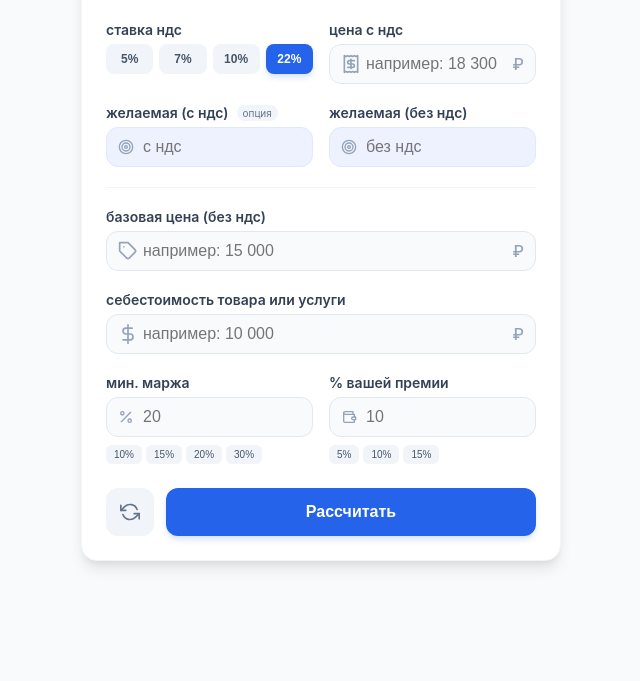
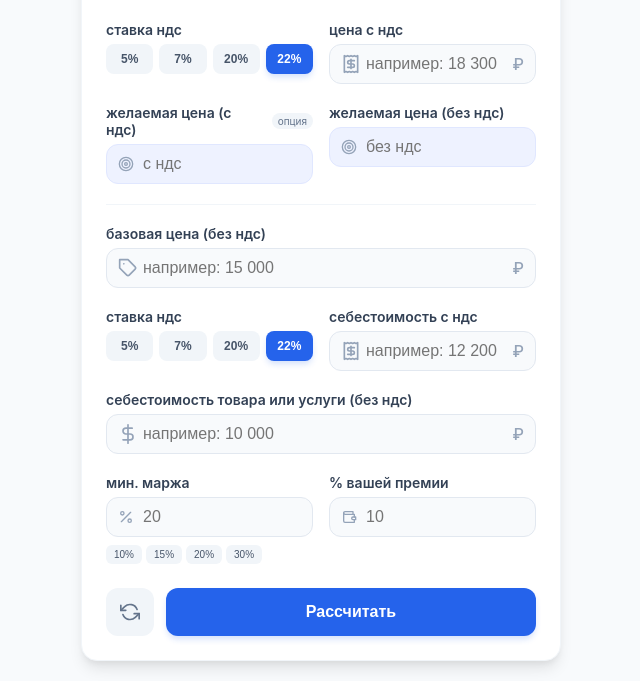
Before and after one commit to ryaboginasvr-cpu/calc-skidki, a plain HTML site: page index.html in a window 1280 px wide. Both pictures are taken after a click on the button "очистить форму". Shown: the part 161-842 px from the top of the page, without its empty margins (319-959 px from the left). Before the commit the page ends 800 px from the top, so only its background shows below. Drawn offline with Linux system fonts and the light colour scheme.

Commit message:
Enhance VAT handling and input field attributes
Updated button styles to use !important for background colors and added autocomplete attributes to input fields. Modified VAT rate buttons and added functionality for cost calculations with VAT.

```diff
--- a/index.html
+++ b/index.html
@@ -156,7 +156,7 @@
     .rate-btn {
       flex: 1;
       padding: 8px 0;
-      background: var(--slate-100);
+      background: var(--slate-100) !important;
       border: none;
       border-radius: 8px;
       font-size: 12px;
@@ -167,7 +167,7 @@
     }
 
     .rate-btn.active {
-      background: var(--primary);
+      background: var(--primary) !important;
       color: white !important;
       box-shadow: 0 4px 6px -1px rgba(37, 99, 235, 0.2);
     }
@@ -220,7 +220,7 @@
       flex: 1;
       border: none;
       border-radius: 12px;
-      background: var(--primary);
+      background: var(--primary) !important;
       color: white !important;
       font-weight: 600;
       font-size: 16px;
@@ -229,7 +229,7 @@
       box-shadow: 0 4px 6px -1px rgba(37, 99, 235, 0.2);
     }
 
-    .btn-calc:hover { background: var(--primary-hover); }
+    .btn-calc:hover { background: var(--primary-hover) !important; }
 
     .error-message {
       color: var(--red-500);
@@ -392,7 +392,7 @@
           <div class="rate-buttons" id="vat-rates">
             <button type="button" class="rate-btn" data-rate="5">5%</button>
             <button type="button" class="rate-btn" data-rate="7">7%</button>
-            <button type="button" class="rate-btn" data-rate="10">10%</button>
+            <button type="button" class="rate-btn" data-rate="20">20%</button>
             <button type="button" class="rate-btn active" data-rate="22">22%</button>
           </div>
         </div>
@@ -411,23 +411,23 @@
       <div class="grid-2 form-group">
         <div>
           <label>
-            желаемая (с ндс)
+            желаемая цена (с ндс)
             <span class="badge">опция</span>
           </label>
           <div class="input-wrapper">
             <span class="input-icon">
               <svg width="16" height="16" viewBox="0 0 24 24" fill="none" stroke="currentColor" stroke-width="2" stroke-linecap="round" stroke-linejoin="round"><circle cx="12" cy="12" r="10"></circle><circle cx="12" cy="12" r="6"></circle><circle cx="12" cy="12" r="2"></circle></svg>
             </span>
-            <input type="text" id="inp-target-vat" class="indigo-input" inputmode="decimal" placeholder="с ндс">
+            <input type="text" id="inp-target-vat" class="indigo-input" inputmode="decimal" placeholder="с ндс" autocomplete="off">
           </div>
         </div>
         <div>
-          <label>желаемая (без ндс)</label>
+          <label>желаемая цена (без ндс)</label>
           <div class="input-wrapper">
             <span class="input-icon">
               <svg width="16" height="16" viewBox="0 0 24 24" fill="none" stroke="currentColor" stroke-width="2" stroke-linecap="round" stroke-linejoin="round"><circle cx="12" cy="12" r="10"></circle><circle cx="12" cy="12" r="6"></circle><circle cx="12" cy="12" r="2"></circle></svg>
             </span>
-            <input type="text" id="inp-target-base" class="indigo-input" inputmode="decimal" placeholder="без ндс">
+            <input type="text" id="inp-target-base" class="indigo-input" inputmode="decimal" placeholder="без ндс" autocomplete="off">
           </div>
         </div>
       </div>
@@ -440,18 +440,40 @@
           <span class="input-icon">
              <svg width="20" height="20" viewBox="0 0 24 24" fill="none" stroke="currentColor" stroke-width="2" stroke-linecap="round" stroke-linejoin="round"><path d="M20.59 13.41l-7.17 7.17a2 2 0 0 1-2.83 0L2 12V2h10l8.59 8.59a2 2 0 0 1 0 2.82z"></path><line x1="7" y1="7" x2="7.01" y2="7"></line></svg>
           </span>
-          <input type="text" id="inp-base" inputmode="decimal" placeholder="например: 15 000">
+          <input type="text" id="inp-base" inputmode="decimal" placeholder="например: 15 000" autocomplete="off">
           <span class="input-suffix">₽</span>
         </div>
       </div>
 
+      <div class="grid-2 form-group">
+        <div>
+          <label>ставка ндс</label>
+          <div class="rate-buttons" id="cost-vat-rates">
+            <button type="button" class="rate-btn cost-rate" data-rate="5">5%</button>
+            <button type="button" class="rate-btn cost-rate" data-rate="7">7%</button>
+            <button type="button" class="rate-btn cost-rate" data-rate="20">20%</button>
+            <button type="button" class="rate-btn cost-rate active" data-rate="22">22%</button>
+          </div>
+        </div>
+        <div>
+          <label>себестоимость с ндс</label>
+          <div class="input-wrapper">
+            <span class="input-icon">
+              <svg width="20" height="20" viewBox="0 0 24 24" fill="none" stroke="currentColor" stroke-width="2" stroke-linecap="round" stroke-linejoin="round"><path d="M4 2v20l2-1 2 1 2-1 2 1 2-1 2 1 2-1 2 1V2l-2 1-2-1-2 1-2-1-2 1-2-1-2 1Z"></path><path d="M16 8h-6a2 2 0 1 0 0 4h4a2 2 0 1 1 0 4H8"></path><path d="M12 17.5v-11"></path></svg>
+            </span>
+            <input type="text" id="inp-cost-vat" inputmode="decimal" placeholder="например: 12 200" autocomplete="off">
+            <span class="input-suffix">₽</span>
+          </div>
+        </div>
+      </div>
+
       <div class="form-group">
-        <label>себестоимость товара или услуги</label>
+        <label>себестоимость товара или услуги (без ндс)</label>
         <div class="input-wrapper">
           <span class="input-icon">
             <svg width="20" height="20" viewBox="0 0 24 24" fill="none" stroke="currentColor" stroke-width="2" stroke-linecap="round" stroke-linejoin="round"><line x1="12" y1="1" x2="12" y2="23"></line><path d="M17 5H9.5a3.5 3.5 0 0 0 0 7h5a3.5 3.5 0 0 1 0 7H6"></path></svg>
           </span>
-          <input type="text" id="inp-cost" inputmode="decimal" placeholder="например: 10 000">
+          <input type="text" id="inp-cost" inputmode="decimal" placeholder="например: 10 000" autocomplete="off">
           <span class="input-suffix">₽</span>
         </div>
       </div>
@@ -463,7 +485,7 @@
             <span class="input-icon">
               <svg width="16" height="16" viewBox="0 0 24 24" fill="none" stroke="currentColor" stroke-width="2" stroke-linecap="round" stroke-linejoin="round"><line x1="19" y1="5" x2="5" y2="19"></line><circle cx="6.5" cy="6.5" r="2.5"></circle><circle cx="17.5" cy="17.5" r="2.5"></circle></svg>
             </span>
-            <input type="text" id="inp-margin" inputmode="decimal" placeholder="20">
+            <input type="text" id="inp-margin" inputmode="decimal" placeholder="20" autocomplete="off">
           </div>
           <div class="preset-tags" id="preset-margins">
             <button type="button" class="preset-tag" data-val="10">10%</button>
@@ -478,12 +500,7 @@
             <span class="input-icon">
               <svg width="16" height="16" viewBox="0 0 24 24" fill="none" stroke="currentColor" stroke-width="2" stroke-linecap="round" stroke-linejoin="round"><path d="M20 12V8H6a2 2 0 0 1-2-2c0-1.1.9-2 2-2h12v4"></path><path d="M4 6v12c0 1.1.9 2 2 2h14v-4"></path><path d="M18 12a2 2 0 0 0-2 2c0 1.1.9 2 2 2h4v-4h-4z"></path></svg>
             </span>
-            <input type="text" id="inp-comm" inputmode="decimal" placeholder="10">
-          </div>
-          <div class="preset-tags" id="preset-comms">
-            <button type="button" class="preset-tag" data-val="5">5%</button>
-            <button type="button" class="preset-tag" data-val="10">10%</button>
-            <button type="button" class="preset-tag" data-val="15">15%</button>
+            <input type="text" id="inp-comm" inputmode="decimal" placeholder="10" autocomplete="off">
           </div>
         </div>
       </div>
@@ -518,15 +535,17 @@ document.addEventListener("DOMContentLoaded", function() {
   const inBase = document.getElementById('inp-base');
   const inTargetVat = document.getElementById('inp-target-vat');
   const inTargetBase = document.getElementById('inp-target-base');
+  const inCostVat = document.getElementById('inp-cost-vat');
   const inCost = document.getElementById('inp-cost');
   const inMargin = document.getElementById('inp-margin');
   const inComm = document.getElementById('inp-comm');
 
-  const vatRateBtns = document.querySelectorAll('.rate-btn');
+  const vatRateBtns = document.querySelectorAll('#vat-rates .rate-btn');
+  const costVatRateBtns = document.querySelectorAll('#cost-vat-rates .cost-rate');
   const presetMargins = document.querySelectorAll('#preset-margins .preset-tag');
-  const presetComms = document.querySelectorAll('#preset-comms .preset-tag');
 
   let currentVatRate = 22;
+  let currentCostVatRate = 22;
 
   // утилиты форматирования
   function formatNumberSpaces(value) {
@@ -560,19 +579,18 @@ document.addEventListener("DOMContentLoaded", function() {
   }
 
   // обработчики ввода с форматированием на лету
-  const inputsToFormat = [inPriceVat, inBase, inTargetVat, inTargetBase, inCost, inMargin, inComm];
+  const inputsToFormat = [inPriceVat, inBase, inTargetVat, inTargetBase, inCostVat, inCost, inMargin, inComm];
   inputsToFormat.forEach(input => {
     input.addEventListener('input', function(e) {
       const pos = this.selectionStart;
       const oldLength = this.value.length;
       this.value = formatNumberSpaces(this.value);
-      // попытка сохранить позицию курсора
       const newPos = Math.max(0, pos + (this.value.length - oldLength));
       this.setSelectionRange(newPos, newPos);
     });
   });
 
-  // связка полей цены и НДС
+  // связка полей базовой цены и НДС
   inPriceVat.addEventListener('input', function() {
     const num = parseToNumber(this.value);
     inBase.value = !isNaN(num) ? formatCalculated(num / (1 + currentVatRate / 100)) : '';
@@ -583,6 +601,7 @@ document.addEventListener("DOMContentLoaded", function() {
     inPriceVat.value = !isNaN(num) ? formatCalculated(num * (1 + currentVatRate / 100)) : '';
   });
 
+  // связка желаемой цены
   inTargetVat.addEventListener('input', function() {
     const num = parseToNumber(this.value);
     inTargetBase.value = !isNaN(num) ? formatCalculated(num / (1 + currentVatRate / 100)) : '';
@@ -593,14 +612,24 @@ document.addEventListener("DOMContentLoaded", function() {
     inTargetVat.value = !isNaN(num) ? formatCalculated(num * (1 + currentVatRate / 100)) : '';
   });
 
-  // переключение НДС
+  // связка себестоимости и НДС
+  inCostVat.addEventListener('input', function() {
+    const num = parseToNumber(this.value);
+    inCost.value = !isNaN(num) ? formatCalculated(num / (1 + currentCostVatRate / 100)) : '';
+  });
+
+  inCost.addEventListener('input', function() {
+    const num = parseToNumber(this.value);
+    inCostVat.value = !isNaN(num) ? formatCalculated(num * (1 + currentCostVatRate / 100)) : '';
+  });
+
+  // переключение НДС базовой цены
   vatRateBtns.forEach(btn => {
     btn.addEventListener('click', function() {
       vatRateBtns.forEach(b => b.classList.remove('active'));
       this.classList.add('active');
       currentVatRate = parseFloat(this.dataset.rate);
 
-      // пересчет зависимых полей
       const bpNum = parseToNumber(inBase.value);
       if (!isNaN(bpNum)) inPriceVat.value = formatCalculated(bpNum * (1 + currentVatRate / 100));
 
@@ -609,7 +638,19 @@ document.addEventListener("DOMContentLoaded", function() {
     });
   });
 
-  // пресеты маржи и комиссии
+  // переключение НДС себестоимости
+  costVatRateBtns.forEach(btn => {
+    btn.addEventListener('click', function() {
+      costVatRateBtns.forEach(b => b.classList.remove('active'));
+      this.classList.add('active');
+      currentCostVatRate = parseFloat(this.dataset.rate);
+
+      const cpNum = parseToNumber(inCost.value);
+      if (!isNaN(cpNum)) inCostVat.value = formatCalculated(cpNum * (1 + currentCostVatRate / 100));
+    });
+  });
+
+  // пресеты маржи
   presetMargins.forEach(btn => {
     btn.addEventListener('click', function() {
       inMargin.value = this.dataset.val;
@@ -617,21 +658,23 @@ document.addEventListener("DOMContentLoaded", function() {
     });
   });
 
-  presetComms.forEach(btn => {
-    btn.addEventListener('click', function() {
-      inComm.value = this.dataset.val;
-    });
-  });
-
   // очистка
   btnClear.addEventListener('click', function() {
     form.reset();
-    [inPriceVat, inBase, inTargetVat, inTargetBase, inCost, inMargin, inComm].forEach(inp => inp.value = '');
+    inputsToFormat.forEach(inp => inp.value = '');
+
     currentVatRate = 22;
     vatRateBtns.forEach(b => {
       b.classList.remove('active');
       if(b.dataset.rate === '22') b.classList.add('active');
     });
+
+    currentCostVatRate = 22;
+    costVatRateBtns.forEach(b => {
+      b.classList.remove('active');
+      if(b.dataset.rate === '22') b.classList.add('active');
+    });
+
     hideError();
     resultsBox.style.display = 'none';
     resultsBox.innerHTML = '';
```
